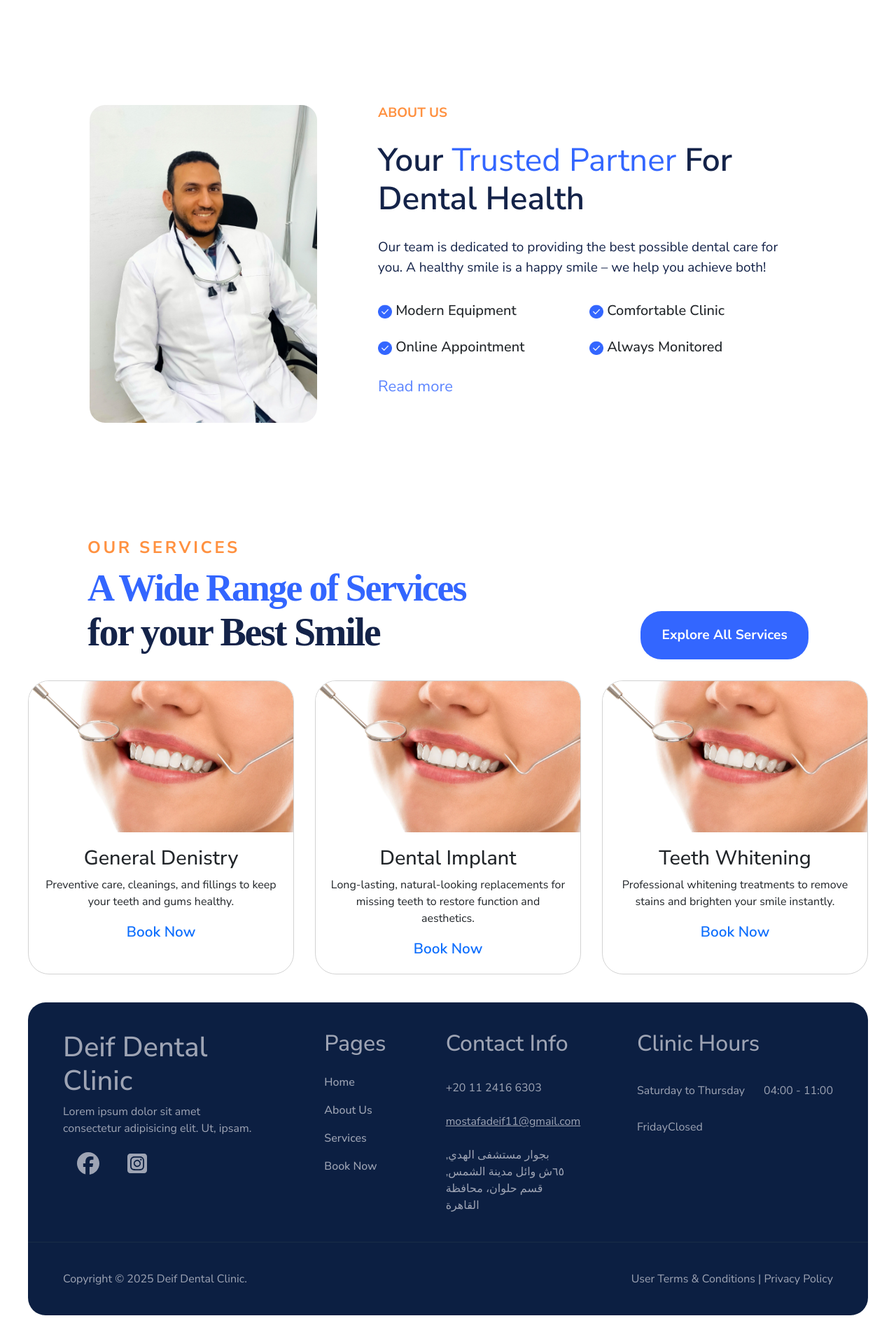
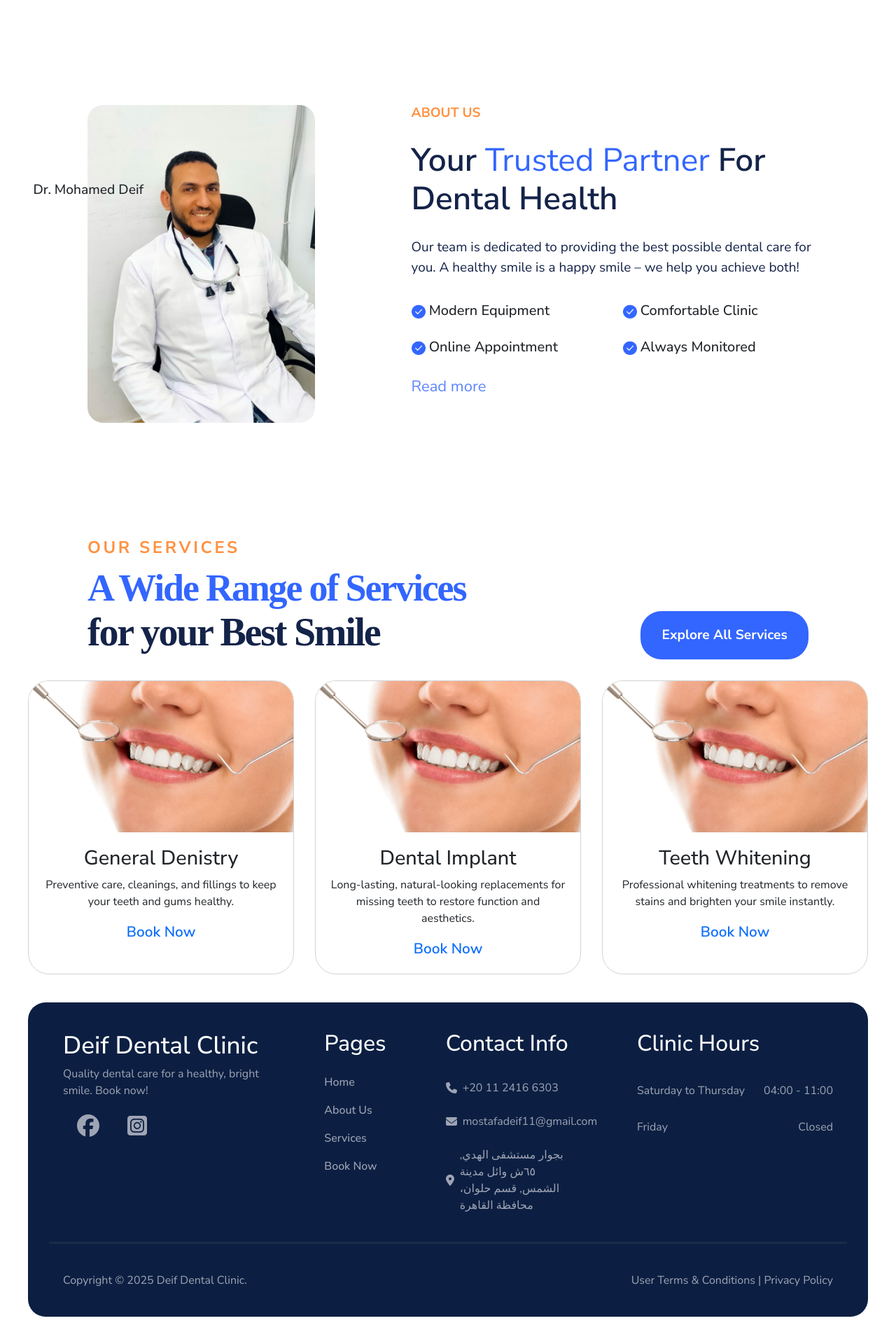
Before and after one commit to MostafaDeif/Deif-Dental-Clinic, a React (Vite) app: page / in a window 1280 px wide. Shown: the part 773-2693 px from the top of the page at 70% size. Built offline with nearby package versions, Linux system fonts and the light colour scheme; no server answers.

Commit message:
a commit

```diff
--- a/package.json
+++ b/package.json
@@ -21,8 +21,10 @@
     "react": "^18.3.1",
     "react-dom": "^18.3.1",
     "react-scroll": "^1.9.0",
+    "react-slick": "^0.30.3",
     "react-toastify": "^10.0.6",
     "sass": "^1.80.4",
+    "slick-carousel": "^1.8.1",
     "sweetalert2": "^11.6.13"
   },
   "devDependencies": {
--- a/src/Components/AboutUs/index.jsx
+++ b/src/Components/AboutUs/index.jsx
@@ -2,16 +2,15 @@ import test from '../../assets/test.jpg'
 import Mohamed from '../../assets/Mohamed Deif.jpg'
 import "./index.scss"
 import check from "../../assets/check.png"
-import { Link  } from 'react-router-dom'
+import { Link } from 'react-router-dom'
 
 export default function AboutSection() {
   return (
     <div className="bigContainer">
       <div className='aboutUs'>
-        <div className="containerImage">
-          <div className='image'>
-            <img src={Mohamed} alt="DR.Mohamed Deif" />
-          </div>
+        <div className='image'>
+          <div className='DR'><h2>Dr. Mohamed Deif</h2></div>
+          <img src={Mohamed} alt="DR.Mohamed Deif" />
         </div>
         <div className='aboutText'>
           <h3>About us</h3>
--- a/src/Components/AboutUs/index.scss
+++ b/src/Components/AboutUs/index.scss
@@ -5,23 +5,15 @@
   align-items: center;
   height: 100vh;
   /*edit responsive to auto*/
-
 }
-
 
 .aboutUs {
   display: flex;
   width: 1200px;
   max-width: 100%;
+  justify-content: space-around;
 
 }
-
-.containerImage {
-    width: 500px;
-    max-width: 100%;
-    display: flex;
-    justify-content: center;
-    align-items: center;
 
 .image {
   display: flex;
@@ -29,15 +21,62 @@
   align-items: center;
   width: 390px;
   max-width: 80%;
+  position: relative;
 
+  .DR {
+    width: 200px;
+    border-radius: 20px;
+    position: absolute;
+    top: 100px;
+    left: -60px;
+    z-index: 200;
+    margin: 0;
+    padding: 10px 15px;
+
+    h2 {
+      padding: 0;
+      margin: 0;
+      width: 200px;
+      font-size: 1.2rem;
+    }
+  }
   img {
     width: 325px;
     object-fit: cover;
     border-radius: 22px;
   }
 }
+@media (max-width: 767px) {
+    .image{
+        margin-top: 50px;
+        margin-bottom: 30px;
+        width: 300px;
+        h2{
+            font-size: 1.6rem !important;
         }
+        img{
+            width: 300px;
+        }
+    }
+}
+@media (min-width: 767px) and (max-width: 1025px){
+    .image{
+        margin-top: 50px;
+        margin-bottom: 30px;
+        width: 300px;
 
+        .DR{
+            left: -46px;
+
+        }
+        h2{
+            font-size: 1.1rem !important;
+        }
+        img{
+            width: 300px;
+        }
+    }
+}
 
 .aboutText {
   width: 600px;
@@ -51,8 +90,7 @@
     text-transform: uppercase;
     font-size: 1.1875rem;
     font-weight: bold;
-        color: #FF9140;
-
+    color: #ff9140;
   }
 
   h2 {
@@ -62,25 +100,23 @@
     font-weight: 600;
 
     span {
-            color: #3366FF;
+      color: #3366ff;
     }
   }
 
   p {
     color: #142349;
     font-size: 1.1875rem;
-
   }
 
   .readMore {
-        color: #5C85FF;
+    color: #5c85ff;
     width: 18%;
     font-size: 1.375rem;
     text-decoration: none;
   }
-    .readMore:hover{
+  .readMore:hover {
     text-decoration: underline;
-
   }
 }
 
@@ -91,11 +127,8 @@
 
   h5 {
     width: 47%;
-
   }
 }
-
-
 
 // @media screen and (min-width: 100px) {
 //     /* font at xs */
@@ -109,7 +142,6 @@
 //   }
 
 @media screen and (max-width: 767px) {
-
   /* font at sm */
   html {
     font-size: 12px !important;
@@ -118,7 +150,6 @@
   .bigContainer {
     margin-top: 80px;
   }
-
 
   .aboutUs {
     display: flex;
@@ -140,10 +171,7 @@
   }
 }
 
-
-
 @media screen and (max-width: 991px) {
-
   /* font at md */
   html {
     font-size: 14px !important;
@@ -161,7 +189,6 @@
 }
 
 @media screen and (min-width: 1200px) {
-
   /* font at lg */
   html {
     font-size: 16px !important;
--- a/src/Components/Booking/index.jsx
+++ b/src/Components/Booking/index.jsx
@@ -29,12 +29,12 @@ export default function Booking() {
                         <input type="text" name="name" id="name" placeholder="Enter Your Name .." required />
                     </div>
                     <div className="inputSell">
+                        <label htmlFor="phone">Phone Number *</label>
+                        <input type="tel" name="phone" id="phone" placeholder="Enter Your Phone .." required />
+                    </div>
+                    <div className="inputSell">
                         <label htmlFor="Email">Email</label>
                         <input type="email" name="Email" id="Email" placeholder="Enter Your Email .." />
-                    </div>
-                    <div className="inputSell">
-                        <label htmlFor="phone">Phone Number *</label>
-                        <input type="tel" name="phone" id="phone" placeholder="Enter Your Phone .." required />
                     </div>
                     <div className="inputSell">
                         <label htmlFor="Service">Dental Service</label>
--- a/src/Components/Booking/index.scss
+++ b/src/Components/Booking/index.scss
@@ -42,6 +42,7 @@
 
   label {
     // padding-left: 15px;
+    padding-left: 0.5rem;
     font-weight: 750;
     color: rgb(107, 114, 128);
   }
--- a/src/Components/Footer/index.jsx
+++ b/src/Components/Footer/index.jsx
@@ -2,6 +2,7 @@ import "./index.scss";
 import { FontAwesomeIcon } from "@fortawesome/react-fontawesome";
 import { faSquareInstagram, faFacebook } from "@fortawesome/free-brands-svg-icons";
 import { Link } from "react-router-dom";
+import { faLocationDot, faEnvelope, faPhone } from "@fortawesome/free-solid-svg-icons"; // ❌ This will cause the error
 
 export default function Footer(props) {
   return (
@@ -10,7 +11,7 @@ export default function Footer(props) {
         <div className="dental-info">
           <h1>Deif Dental Clinic</h1>
           <p>
-            Lorem ipsum dolor sit amet consectetur adipisicing elit. Ut, ipsam.
+            Quality dental care for a healthy, bright smile. Book now!
           </p>
           <div className="social-icons">
             <a target="_blank" href="https://www.facebook.com/DrMohamedDeif"><FontAwesomeIcon icon={faFacebook} /></a>
@@ -28,9 +29,16 @@ export default function Footer(props) {
         </div>
         <div className="contact-info">
           <h2>Contact Info</h2>
-          <div>+20 11 2416 6303</div>
-          <a target="_blank" href="#" className="email">mostafadeif11@gmail.com</a>
-          <div>
+          <div className="mail">
+            <FontAwesomeIcon icon={faPhone} />
+            <p>+20 11 2416 6303</p>
+            </div>
+          <div className="mail">
+            <FontAwesomeIcon icon={faEnvelope} />
+            <a target="_blank" href="#" className="email">mostafadeif11@gmail.com</a>
+          </div>
+          <div className="mail">
+            <FontAwesomeIcon icon={faLocationDot} />
             بجوار مستشفى الهدي, ٦٥ش وائل مدينة الشمس, قسم حلوان، محافظة القاهرة
           </div>
         </div>
@@ -40,7 +48,7 @@ export default function Footer(props) {
             <span>Saturday to Thursday</span>
             <span>04:00 - 11:00</span>
           </div>
-          <div>
+          <div className="clinic-hours-content">
             <span>Friday</span>
             <span>Closed</span>
           </div>
--- a/src/Components/Footer/index.scss
+++ b/src/Components/Footer/index.scss
@@ -2,6 +2,19 @@
     margin: 0;
     padding: 0;
     box-sizing: border-box;
+}
+
+.footer{
+
+
+    h1{
+        color: white;
+        font-size: 2.2rem;
+    }
+    h2{
+        font-size: 2rem;
+        color: white;
+    }
 }
 
 .social-icons a{
@@ -16,6 +29,7 @@
 .routelinkk, a.email{
     display: block;
     color: #9ea4b4 !important;
+    text-decoration: none;
 }
 
 .footer{
@@ -50,6 +64,16 @@
     gap: 24px;
 }
 
+.mail{
+    display: flex;
+    gap: 8px;
+    align-items: center;
+    p{
+        margin: 0;
+        padding: 0;
+    }
+}
+
 .clinic-hours{
     width: 280px;
     display: flex;
@@ -69,9 +93,10 @@
 }
 
 .lineFoot{
-
+    width: 95%;
+    justify-self: center;
     padding: 0 50px;
-    height: 1px;
+    height: 3px;
     background-color: #192d47;
 }
 
--- a/src/Components/Landing/index.scss
+++ b/src/Components/Landing/index.scss
@@ -63,6 +63,7 @@
       @media (min-width: 100px) and (max-width: 767px) {
         width: 100%;
         display: flex;
+        gap: 50px;
         flex-wrap: wrap;
         justify-content: center;
       }
@@ -126,10 +127,21 @@
 
         h1 {
           width: 600px;
+          height: 168px;
+          font-family: 'Source Serif Pro';
+          font-size: 4rem;
+          font-weight: 600;
+          line-height: 62.6px;
+          letter-spacing: -0.04em;
+          text-align: left;
+          color: #142349;
 
           @media (min-width: 100px) and (max-width: 767px) {
             width: 90%;
             text-align: left;
+            line-height: 48.6px;
+            height: 100px;
+
           }
 
           @media (min-width: 768px) and (max-width: 1024px) {
@@ -138,14 +150,6 @@
 
           }
 
-          height: 168px;
-          font-family: 'Source Serif Pro';
-          font-size: 4rem;
-          font-weight: 600;
-          line-height: 62.6px;
-          letter-spacing: -0.04em;
-          text-align: left;
-          color: #142349;
 
           span {
             color: #3366FF;
@@ -156,6 +160,18 @@
             line-height: 62.6px;
             letter-spacing: -0.04em;
             text-align: left;
+            @media (min-width: 100px) and (max-width: 767px) {
+              width: 90%;
+              text-align: left;
+              line-height: 48.6px;
+
+            }
+
+            @media (min-width: 768px) and (max-width: 1024px) {
+              width: 90%;
+              text-align: left;
+
+            }
           }
         }
 
@@ -234,11 +250,14 @@
   @media (min-width: 100px) and (max-width: 767px) {
     width: 320px;
     height: 320px;
+    margin-bottom: 30px;
   }
 
   @media (min-width: 768px) and (max-width: 1024px) {
     width: 520px;
     height: 520px;
+    margin-bottom: 30px;
+
     // edit tablate size
   }
 
--- a/src/Components/OurServices/index.jsx
+++ b/src/Components/OurServices/index.jsx
@@ -7,7 +7,9 @@ import { FontAwesomeIcon } from "@fortawesome/react-fontawesome";
 import { faArrowRight } from "@fortawesome/free-solid-svg-icons";
 import Card from "../CardService";
 import ss from "../../assets/dental-care1.webp";
-
+import Slider from "react-slick";
+import "slick-carousel/slick/slick.css";
+import "slick-carousel/slick/slick-theme.css";
 
 export default function ServicesSection() {
   return (
```
Also changed, not shown: src/Components/Navbar/index.jsx (line endings or trailing spaces), src/Pages/Services/index.jsx (line endings or trailing spaces), 1 other file (tests, documents, lock files or other folders). Lines whose indentation alone changed are shown as unchanged.
